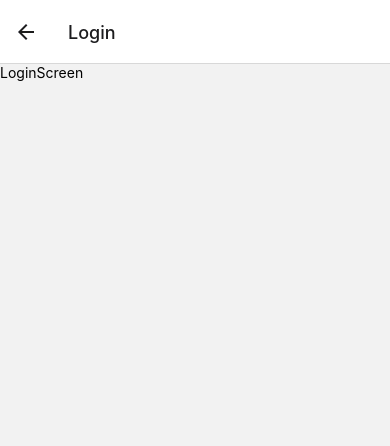
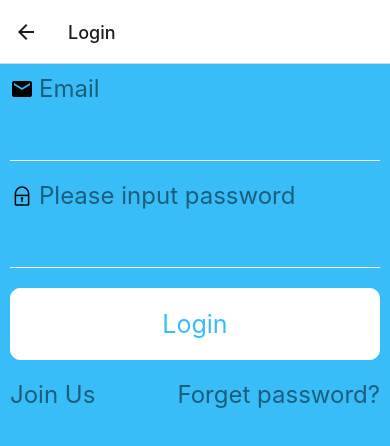
Before and after one commit to mamadouD29/Expo-leaone-UI-Clone, a React Native app: screen /LoginScreen in a window 390 px wide. Shown: the top 446 px of the page. Built offline with nearby package versions, Linux system fonts and the light colour scheme.

Commit message:
Login screen done

```diff
--- a/components/shared/EmIcons.tsx
+++ b/components/shared/EmIcons.tsx
@@ -1,6 +1,6 @@
 import { StyleSheet, Text, View } from "react-native";
 import React from "react";
-import { FontAwesome5 } from "@expo/vector-icons";
+import { FontAwesome5, MaterialIcons, AntDesign } from "@expo/vector-icons";
 
 interface EmIconsProps {
 	title: string;
@@ -18,6 +18,20 @@ export default function EmIcons({ title, size, color }: EmIconsProps) {
 					color={color ?? "black"}
 				/>
 			)}
+			{title === "email" && (
+				<MaterialIcons
+					name="email"
+					size={size ?? 24}
+					color={color ?? "black"}
+				/>
+			)}
+			{title === "lock" && (
+				<AntDesign
+					name="lock"
+					size={size ?? 24}
+					color={color ?? "black"}
+				/>
+			)}
 		</>
 	);
 }
--- a/screens/auth/LoginScreen.tsx
+++ b/screens/auth/LoginScreen.tsx
@@ -1,12 +1,109 @@
-import { StyleSheet, Text, View } from "react-native";
-import React from "react";
+import { StyleSheet, Text, TextInput, View } from "react-native";
+import React, { useState } from "react";
+import { globalStyles } from "../../styles/globaleStyle";
+import EmIcons from "../../components/shared/EmIcons";
+import FlatButton from "../../components/shared/FlatButton";
+import { NavigationAndRouteProps } from "../../services/utils/navigationAndRouteProps";
 
-export function LoginScreen() {
+export function LoginScreen({ navigation }: NavigationAndRouteProps) {
+	const [email, setEmail] = useState<string>("");
+	const [password, setPassword] = useState<string>("");
+
+	const joinUsHandler = () => {
+		navigation.navigate("JoinUsScreen");
+	};
+
+const forgetPasswordHandler =()=>{
+	navigation.navigate("ForgotPasswordScreen")
+}
 	return (
-		<View>
-			<Text>LoginScreen</Text>
+		<View
+			style={[globalStyles.container, globalStyles.bg, styles.container]}
+		>
+			<View style={[styles.ctr]}>
+				<View
+					style={[
+						globalStyles.hCtr,
+						{ justifyContent: "flex-start" },
+					]}
+				>
+					<EmIcons title="email" />
+					<Text style={[styles.txt]}>Email</Text>
+				</View>
+				<View style={[globalStyles.hCtr, styles.inputCtr]}>
+					<TextInput
+						placeholder=""
+						value={email}
+						onChangeText={setEmail}
+						style={[globalStyles.hCtr, styles.input]}
+					/>
+				</View>
+			</View>
+			<View style={[styles.ctr]}>
+				<View
+					style={[
+						globalStyles.hCtr,
+						{ justifyContent: "flex-start" },
+					]}
+				>
+					<EmIcons title="lock" />
+					<Text style={[styles.txt]}>Please input password</Text>
+				</View>
+				<View style={[globalStyles.hCtr, styles.inputCtr]}>
+					<TextInput
+						placeholder=""
+						value={password}
+						onChangeText={setPassword}
+						style={[globalStyles.hCtr, styles.input]}
+						secureTextEntry
+					/>
+				</View>
+			</View>
+
+			<FlatButton
+				title="Login"
+				onPress={() => {}}
+				bg="white"
+				txtColor={globalStyles.bg.backgroundColor}
+				brderColr="white"
+				ftSize={25}
+			/>
+
+			<View
+				style={[globalStyles.hCtr, { justifyContent: "space-between" }]}
+			>
+				<Text style={[styles.txt]} onPress={joinUsHandler}>
+					Join Us
+				</Text>
+				<Text style={[styles.txt]} onPress={forgetPasswordHandler}>
+					Forget password?
+				</Text>
+			</View>
 		</View>
 	);
 }
 
-const styles = StyleSheet.create({});
+const styles = StyleSheet.create({
+	container: {
+		gap: 20,
+		padding: 10,
+	},
+	txt: {
+		opacity: 0.5,
+		fontSize: 24,
+	},
+	ctr: {
+		gap: 20,
+	},
+	inputCtr: {
+		borderBottomWidth: 1,
+		gap: 10,
+		borderColor: "#fafaf9",
+	},
+	input: {
+		padding: 10,
+		width: 120,
+		flexGrow: 1,
+		flexShrink: 1,
+	},
+});
```
